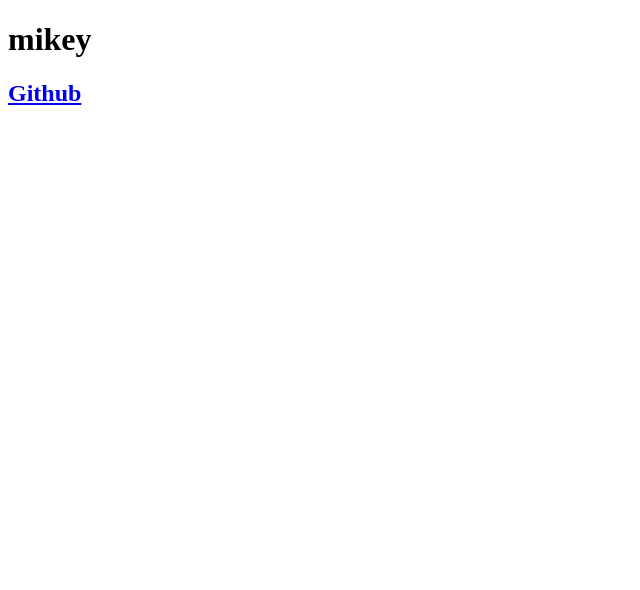
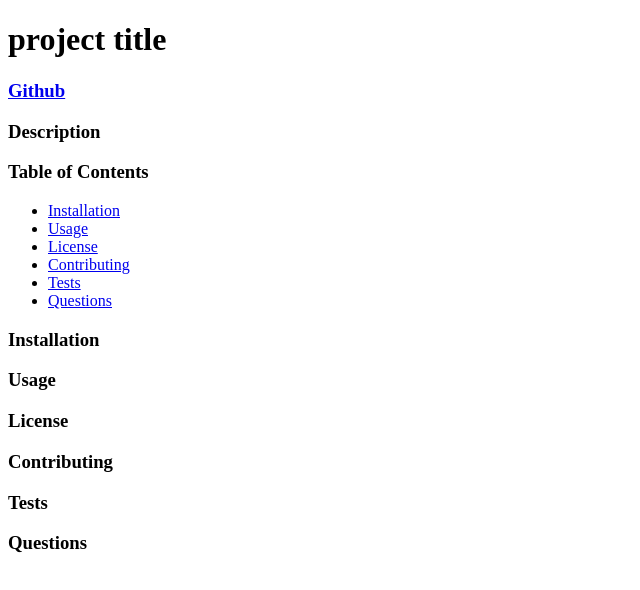
Before and after one commit to 786-go/READMEgenerator, a website: page index.html in a window 1280 px wide. Shown: the whole page, without its empty margins (0-640 px from the left). Drawn offline with Linux system fonts and the light colour scheme.

Commit message:
html shell created

```diff
--- a/index.html
+++ b/index.html
@@ -5,11 +5,41 @@
     <meta charset="UTF-8">
     <meta name="viewport" content="width=device-width, initial-scale=1.0">
     <meta http-equiv="X-UA-Compatible" content="ie=edge">
-    <title>Portfolio Demo</title>
+    <title>Project READme</title>
   </head>
 
   <body>
-    <h1>mikey</h1>
-    <h2><a href="https://github.com/mikeshub">Github</a></h2>
+
+    <h1>project title</h1>
+    <h3><a href="https://github.com/github">Github</a></h3>
+
+    <h3>Description</h3>
+
+    <section>
+    <h3>Table of Contents</h3>
+    <ul>
+        <li><a href="#install">Installation</a></li>
+        <li><a href="#usage">Usage</a></li>
+        <li><a href="#license">License</a></li>
+        <li><a href="#contribute">Contributing</a></li>
+        <li><a href="#tests">Tests</a></li>
+        <li><a href="#questions">Questions</a></li>
+
+    </section>
+
+    <h3 id="install">Installation</h3>
+
+    <h3 id="usage">Usage</h3>
+
+    <h3 id="license">License</h3>
+
+    <h3 id="contribute">Contributing</h3>
+
+    <h3 id="tests">Tests</h3>
+
+    <h3 id="questions">Questions</h3>
+
+
+
   </body>
   </html>
```
Also changed, not shown: genrtrApp.js (+37 -10 lines), package.json (added, +22 -0 lines), 2 other files.
